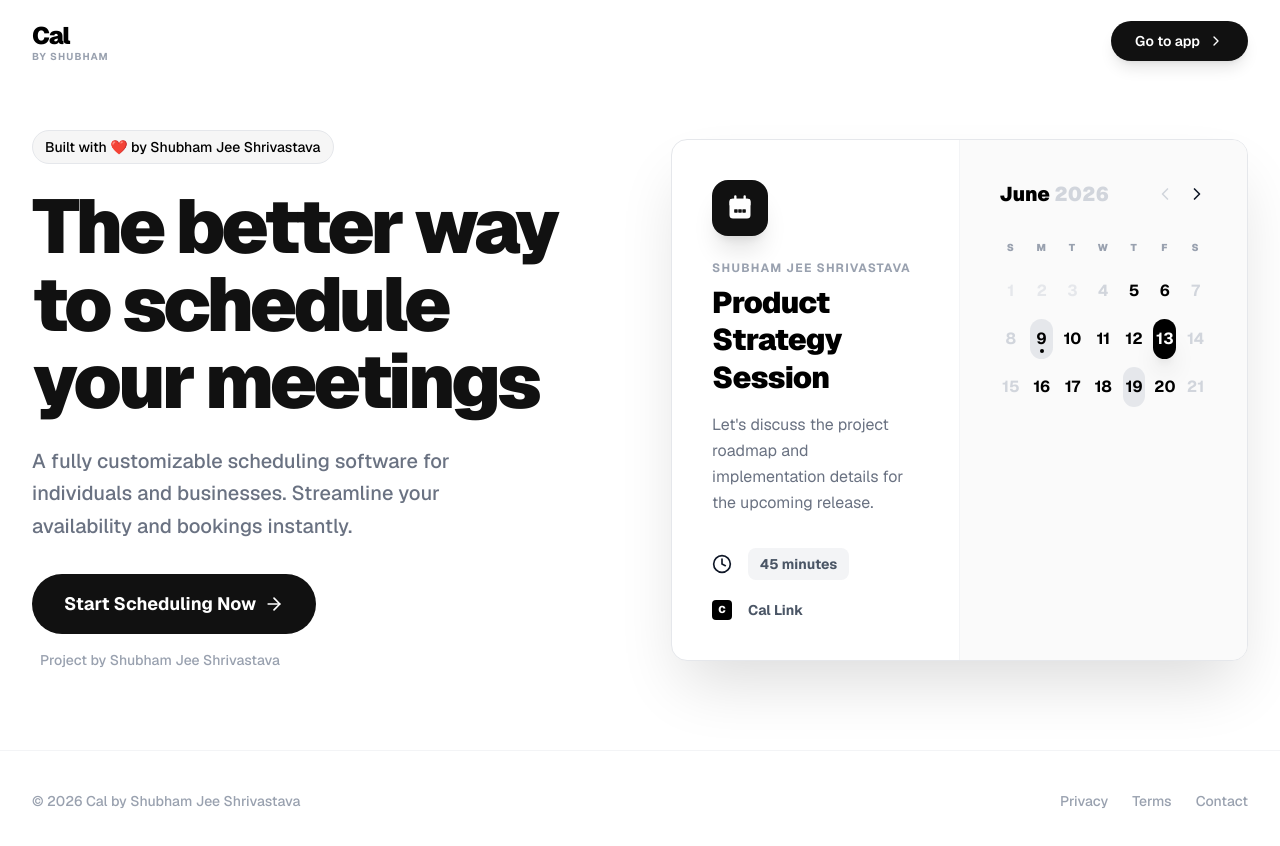
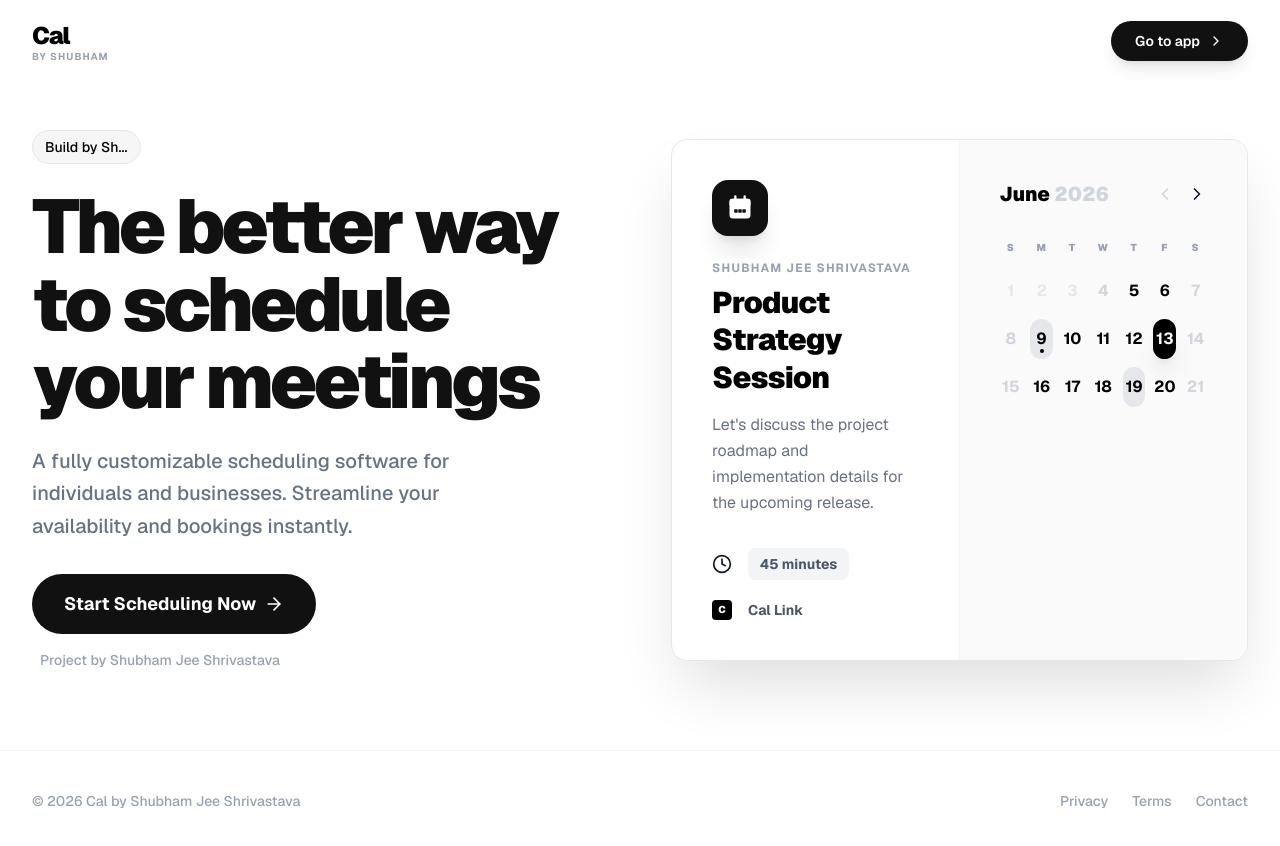
Before and after one commit to ShubhamJeeShrivastava/Cal_like_meeting_scheduler, a Next.js app: page / in a window 1280 px wide. Shown: the top 846 px of the page. Built offline with nearby package versions, Linux system fonts and the light colour scheme.

Commit message:
build by shubham

```diff
--- a/components/LandingPage.tsx
+++ b/components/LandingPage.tsx
@@ -26,7 +26,7 @@ export default function LandingPage() {
                 {/* Left side texts */}
                 <div className="flex-1 max-w-xl">
                     <div className="inline-flex items-center gap-2 px-3 py-1.5 bg-[#f6f6f6] border border-gray-200 rounded-full text-sm font-medium mb-6">
-                        Built with ❤️ by Shubham Jee Shrivastava
+                        Build by Sh...
                     </div>
 
                     <h1 className="text-[64px] lg:text-[76px] font-black leading-[1.02] tracking-tighter mb-6 text-[#111111]">
```
